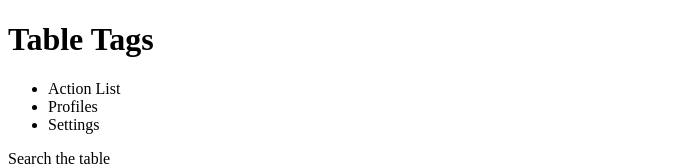
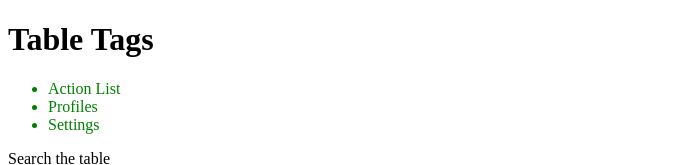
Before and after one commit to coughynova/coughynova.github.io, a plain HTML site: page index.html in a window 1280 px wide. Shown: the top 165 px of the page, without its empty margins (0-685 px from the left). Drawn offline with Linux system fonts and the light colour scheme.

Commit message:
Update index.html

```diff
--- a/index.html
+++ b/index.html
@@ -2,6 +2,7 @@
 <html>
 <head>
   <title>Cheat Sheet for HTML Commands</title>
+  <link rel="stylesheet" href="style.css" type="text/css">
 </head>
     <h1>Table Tags</h1>
 
```
